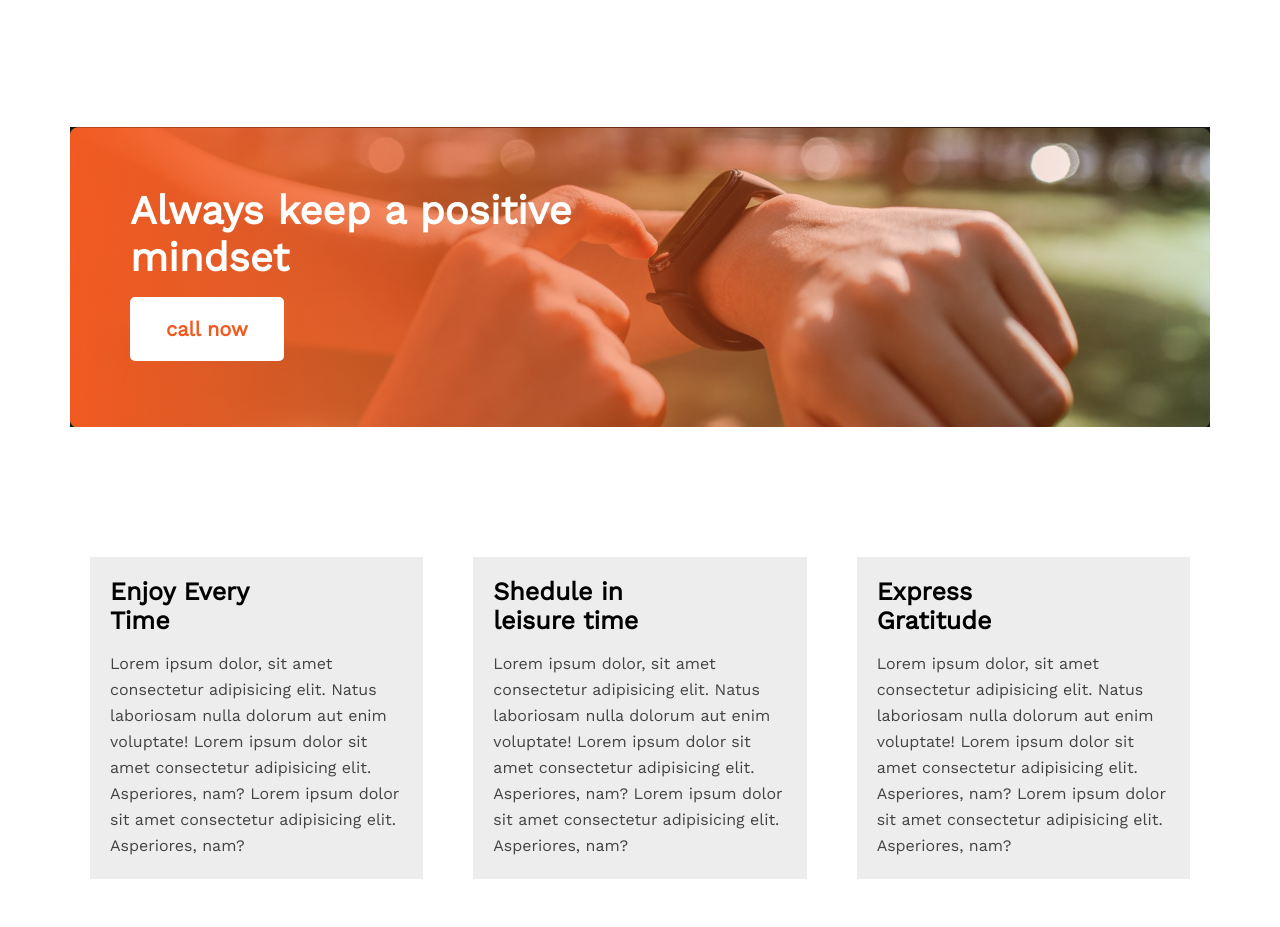
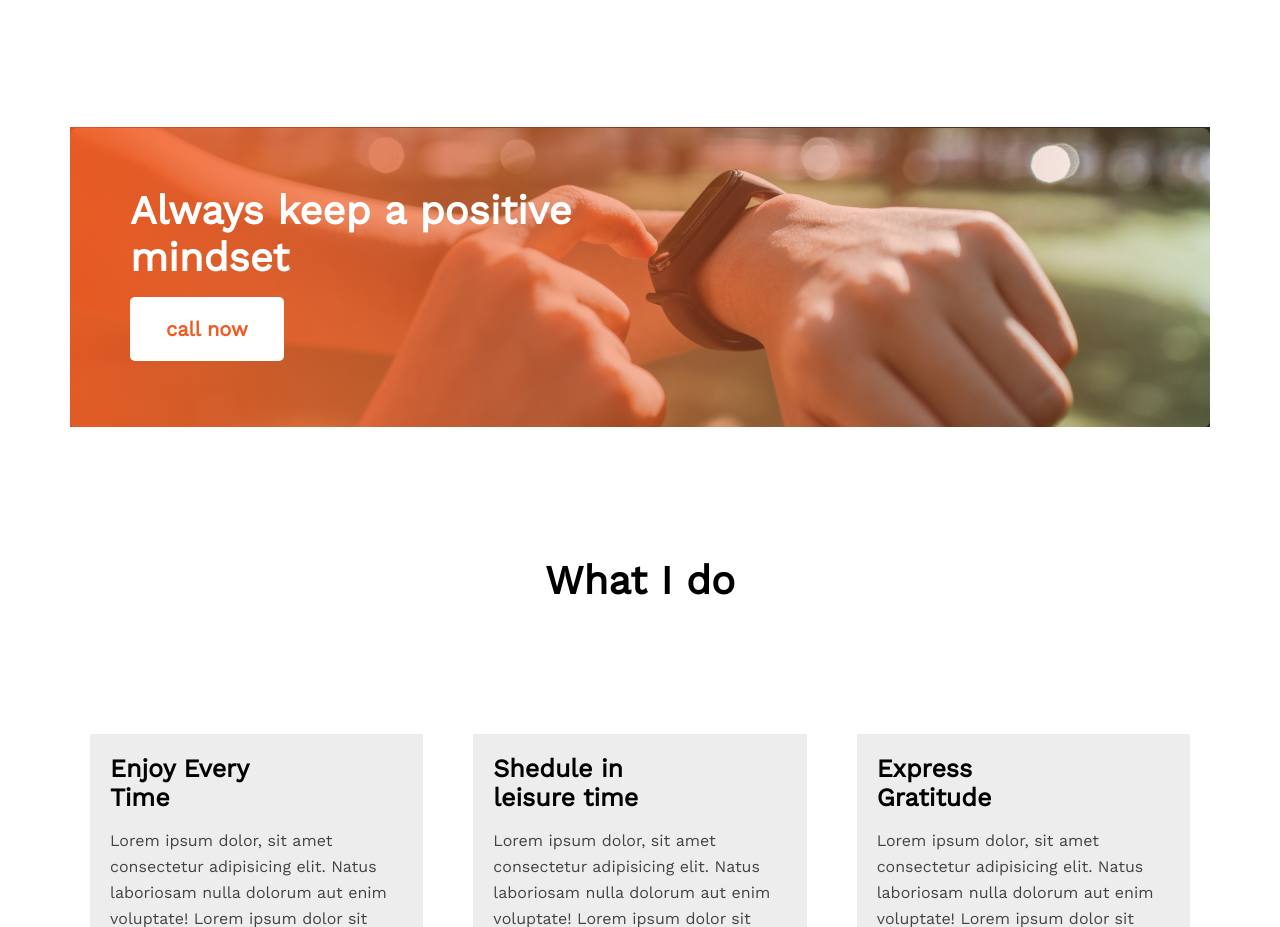
Before and after one commit to Khadiza083/assignment-1-new-year-new-me, a plain HTML site: page index.html in a window 1280 px wide. Shown: the part 2429-3356 px from the top of the page. Drawn offline with nearby package versions, Linux system fonts and the light colour scheme.

Commit message:
Updated linear-gradient

```diff
--- a/index.html
+++ b/index.html
@@ -76,9 +76,11 @@
                 </div>
             </div>
         </section>
-        <!-- creative section -->
+        <!-- what i do section -->
         <section>
+            <h3 class="title">What I do</h3>
             <div class="creative-section">
+
                 <div class="section-item">
                     <h3 class="creative-title">Enjoy Every Time</h3>
                     <p class="creative-desc">Lorem ipsum dolor, sit amet consectetur adipisicing elit. Natus laboriosam nulla dolorum aut enim voluptate!
--- a/styles/style.css
+++ b/styles/style.css
@@ -121,9 +121,10 @@ h4 {
 
 /* positive mindset section styles */
 .positive-mindset-section {
-    background-image: url('../images/gradient2.png'), url('../images/watch.png');
+    background-image: linear-gradient(90deg, rgba(241, 91, 34,0.9), rgba(219, 211, 206,0.1)), url(../images/watch.png);
     background-color: #151414;
     height: 300px;
+    margin-bottom: 130px;
 }
 
 .positive-mindset {
@@ -137,7 +138,7 @@ h4 {
     font-size: 40px;
 }
 
-/* creative section styles */
+/* what i do styles */
 .creative-title {
     font-weight: 700;
     font-size: 25px;
```
